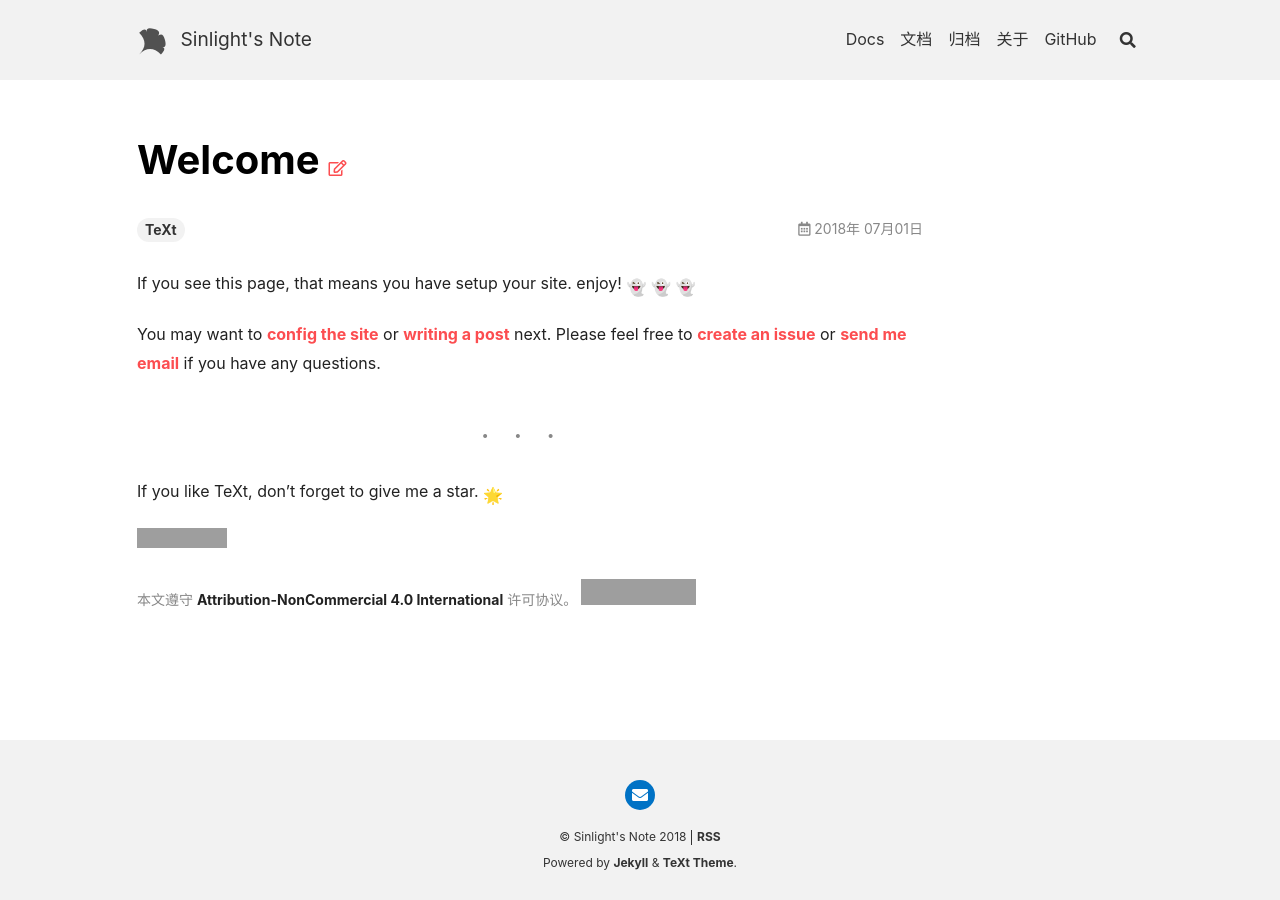
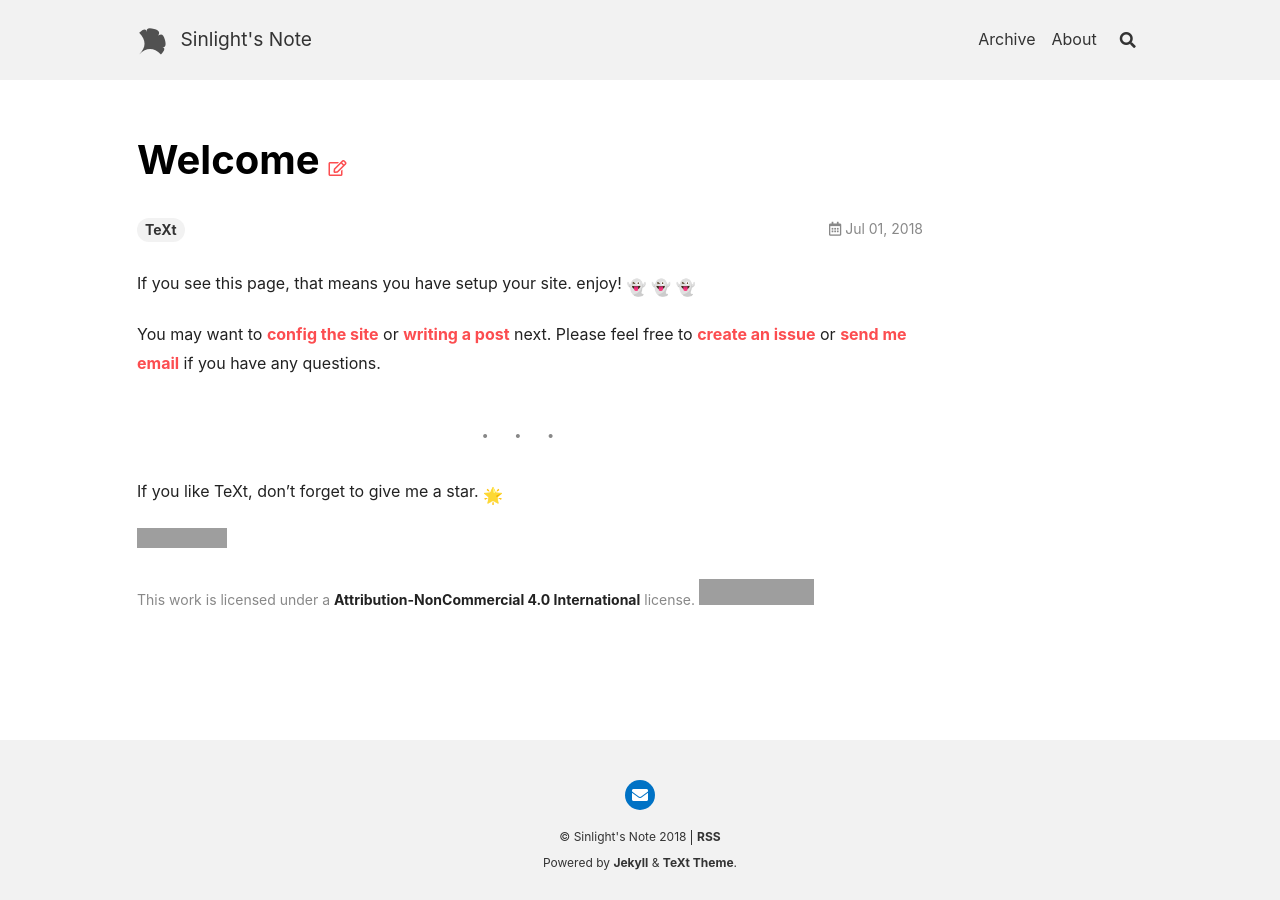
Before and after one commit to sinlight/sinlight.github.io, a Jekyll site: the page built from _posts/2018-07-01-welcome.md, in a window 1280 px wide. Built offline with Jekyll 4.4.1, drawn with Linux system fonts in a browser that asks for light colours; nearby versions of some CDN libraries; emoji names are drawn with the system emoji font; grey boxes are pictures that could not be loaded.

Commit message:
structure_final

```diff
--- a/_config.yml
+++ b/_config.yml
@@ -27,7 +27,7 @@ description: > # this means to ignore newlines until "Language & timezone"
 
 ## => Language and Timezone
 ##############################
-lang: zh # the language of your site, "en" (default, English), "zh"(简体中文), "zh-Hans"(简体中文), "zh-Hant"(繁體中文)
+lang: en # the language of your site, "en" (default, English), "zh"(简体中文), "zh-Hans"(简体中文), "zh-Hant"(繁體中文)
 timezone: Asia/Shanghai # see https://en.wikipedia.org/wiki/List_of_tz_database_time_zones for the available values
 
 
--- a/_data/navigation.yml
+++ b/_data/navigation.yml
@@ -1,8 +1,4 @@
 header:
-  - title:      Docs
-    url:        /docs/en/quick-start
-  - title:      文档
-    url:        /docs/zh/quick-start
   - titles:
       en:       Archive
       zh:       归档
@@ -15,5 +11,3 @@ header:
       zh-Hans:  关于
       zh-Hant:  關於
     url:        /about.html
-  - title:      GitHub
-    url:        https://github.com/kitian616/jekyll-TeXt-theme
```
